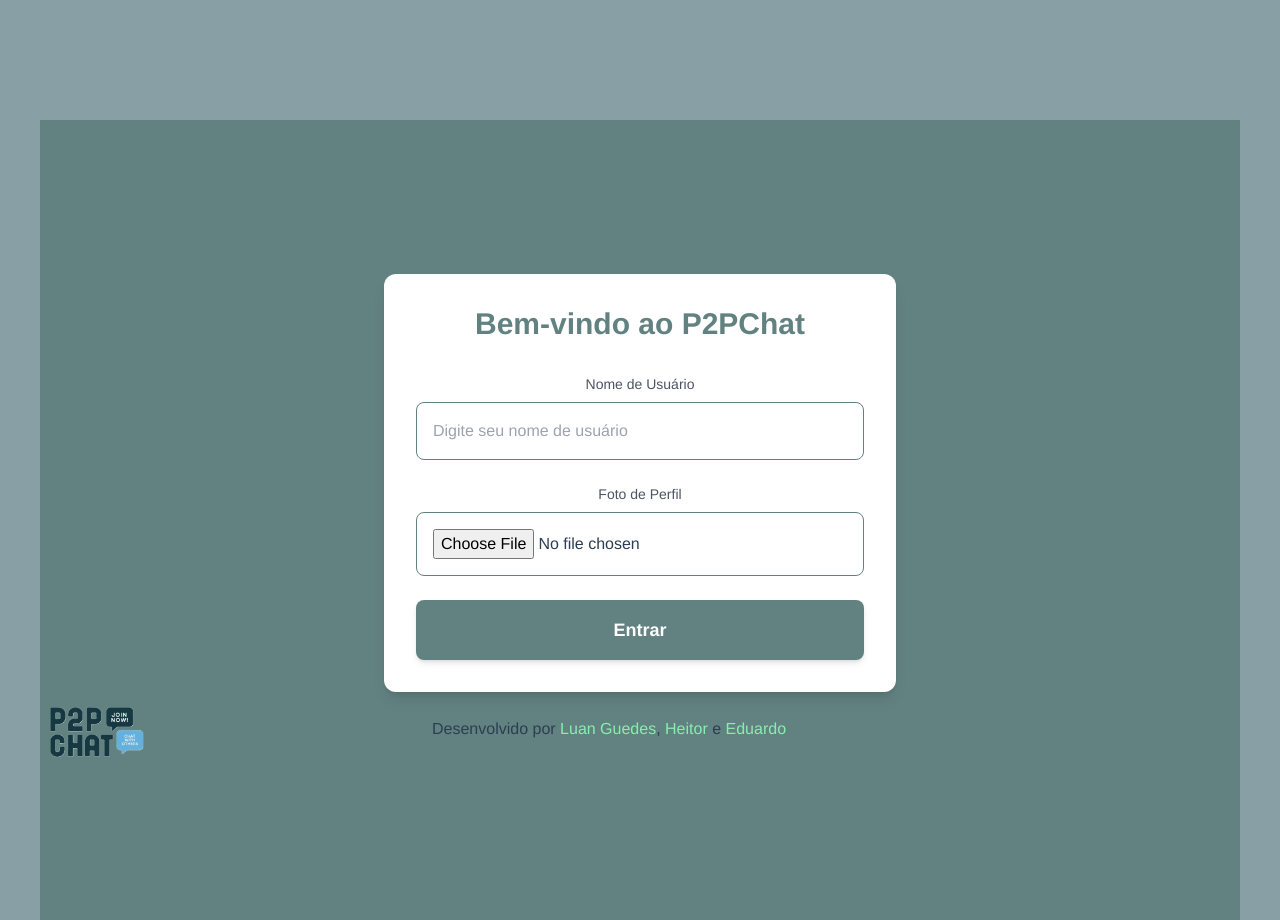
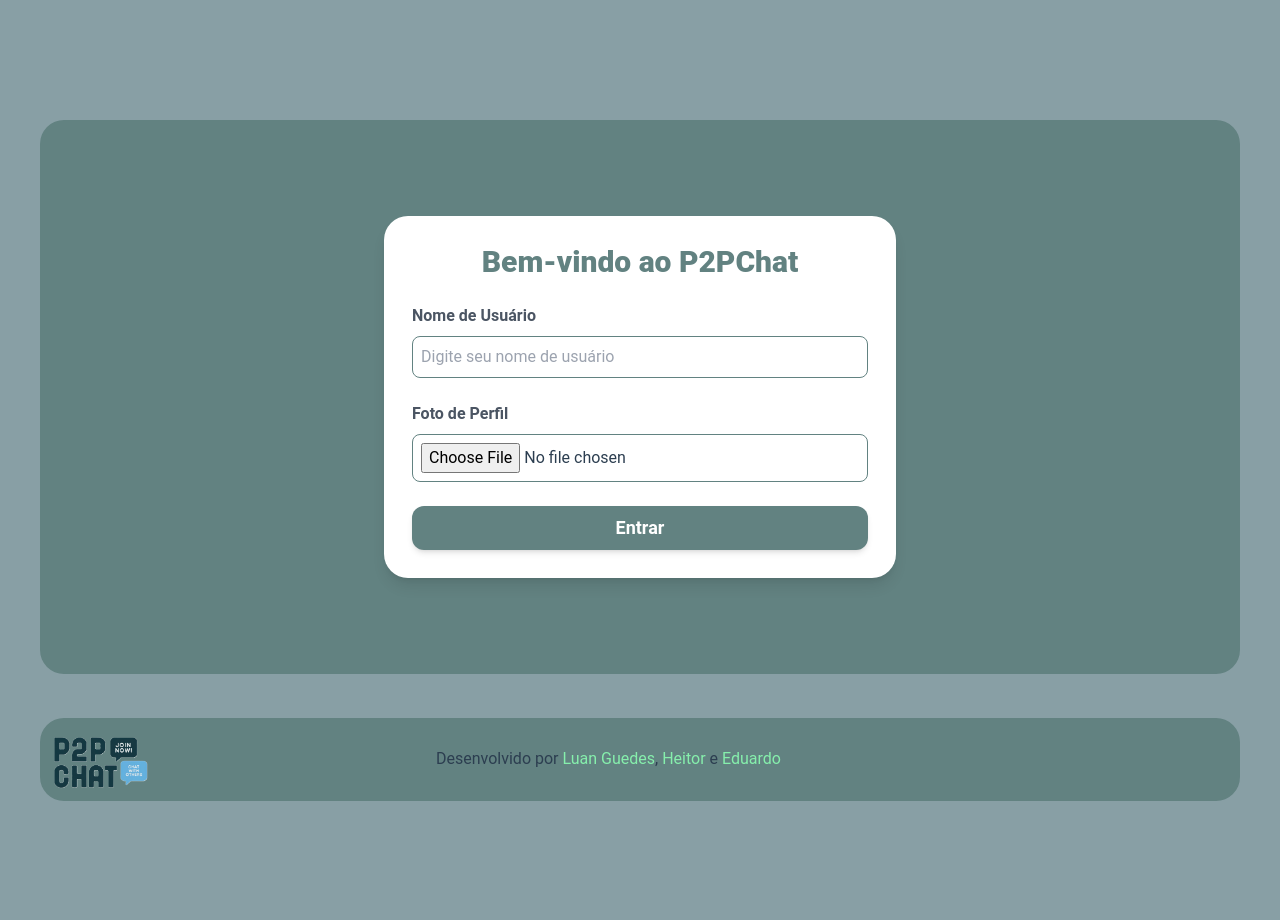
Before and after one commit to luanguedes7/P2PChat, a Vue app: page / in a window 1280 px wide. After the commit the page ends 817 px from the top, so only its background shows below. Built offline with nearby package versions, Linux system fonts and the light colour scheme.

Commit message:
Some interface's changes

```diff
--- a/src/App.vue
+++ b/src/App.vue
@@ -10,8 +10,7 @@
 
 <style>
 #app {
-  font-family: Avenir, Helvetica, Arial, sans-serif;
-  text-align: center;
+  font-family: 'Roboto', sans-serif;
   color: #2c3e50;
   margin-top: 60px;
 }
--- a/src/components/Chat.vue
+++ b/src/components/Chat.vue
@@ -14,9 +14,13 @@
     </div>
 
   </div>
-  <div class="w-full bg-[#628281] flex items-center justify-center mt-20">
+
+
+  <div class="mt-11 w-full bg-[#628281] rounded-3xl">
+      <!-- Footer Component -->
       <Footer />
   </div>
+
 </template>
 
 <script setup>
--- a/src/components/Login.vue
+++ b/src/components/Login.vue
@@ -1,41 +1,42 @@
 <template>
-  <div class="flex flex-col justify-center items-center min-h-screen bg-[#628281]">
-    <div class="w-full max-w-lg p-8 bg-white rounded-xl shadow-lg">
-      <h2 class="text-center text-3xl font-extrabold text-[#628281] mb-8">Bem-vindo ao P2PChat</h2>
+  <div class="flex flex-col justify-center items-center bg-[#628281] rounded-3xl py-24">
+    <div class="w-full max-w-lg p-7  bg-white rounded-3xl shadow-lg">
+      <h2 class="text-center text-3xl font-extrabold text-[#628281] mb-6">Bem-vindo ao P2PChat</h2>
       <form @submit.prevent="handleSubmit" class="space-y-6">
-        <div>
-          <label for="username" class="block text-sm font-medium text-gray-600">Nome de Usuário</label>
+        <div class="flex flex-col items-start">
+          <label for="username" class="block text-md text-gray-600 font-bold">Nome de Usuário</label>
           <input
             type="text"
             id="username"
             v-model="username"
             required
-            class="mt-2 w-full p-4 border border-[#628281] rounded-lg focus:outline-none focus:ring-2 focus:ring-[#628281] focus:border-transparent transition duration-200"
+            class="mt-2 w-full p-2 border border-[#628281] rounded-lg focus:outline-none focus:ring-2 focus:ring-[#628281] focus:border-transparent transition duration-200"
             placeholder="Digite seu nome de usuário"
           />
         </div>
-        <div>
-          <label for="profilePicture" class="block text-sm font-medium text-gray-600">Foto de Perfil</label>
+        <div class="flex flex-col items-start">
+          <label for="profilePicture" class="block text-md text-gray-600 font-bold">Foto de Perfil</label>
           <input
             type="file"
             id="profilePicture"
             @change="handleFileUpload"
             accept="image/*"
             required
-            class="mt-2 w-full p-4 border border-[#628281] rounded-lg focus:outline-none focus:ring-2 focus:ring-[#628281] focus:border-transparent transition duration-200"
+            class="mt-2 w-full p-2 border border-[#628281] rounded-lg focus:outline-none focus:ring-2 focus:ring-[#628281] focus:border-transparent transition duration-200"
           />
         </div>
         <button
           type="submit"
-          class="w-full py-4 mt-6 bg-[#628281] text-white text-lg font-semibold rounded-lg shadow-md hover:bg-[#506c67] focus:outline-none focus:ring-2 focus:ring-[#628281] transition duration-200"
+          class="w-full py-2 mt-6 bg-[#628281] text-white text-lg font-semibold rounded-xl shadow-md hover:bg-[#506c67] focus:outline-none focus:ring-2 focus:ring-[#628281] transition ease-linear duration-200"
         >
           Entrar
         </button>
       </form>
     </div>
-
-    <!-- Footer Component -->
-    <Footer />
+  </div>
+  <div class="mt-11 w-full bg-[#628281] rounded-3xl">
+      <!-- Footer Component -->
+      <Footer />
   </div>
 </template>
 
--- a/src/components/homeComponents/conversation.vue
+++ b/src/components/homeComponents/conversation.vue
@@ -3,11 +3,8 @@
     <div v-if="currentSection === 'conversa'">
 
       <!-- Header -->
-      <div class="bg-[#43655a] py-2 px-3 rounded-tr-xl flex justify-between">
-        <img :src="imageUrl" :alt="name" class="rounded-full w-9 h-9 ml-[365px]">
-        <div class="col-span-1 mt-1 cursor-pointer hover:bg-[#889fa5] text-white bg-[#628281] font-semibold p-1 rounded-lg transition-all duration-300 ease-linear">
-          <font-awesome-icon :icon="['fas', 'file']" class="mx-1" />
-        </div>
+      <div class="bg-[#43655a] py-2 px-3 rounded-tr-xl flex justify-center">
+          <img :src="imageUrl" :alt="name" class="rounded-full w-9 h-9">
       </div>
 
       <!-- Dynamic Content -->
@@ -22,9 +19,6 @@
               type="text"
               placeholder="Digite uma mensagem"
               class="font-medium p-1 bg-transparent text-[#43655a] placeholder-[#B0B3B8] focus:outline-none rounded-l-xl transition duration-500 ease-linear flex-grow">
-            <button class="mx-2"><font-awesome-icon :icon="['fas', 'file-export']" class="text-[#B0B3B8]" /></button>
-            <button class="mx-2"><font-awesome-icon :icon="['fas', 'video']" class="text-[#B0B3B8]" /></button>
-            <button class="ml-2 mr-3"><font-awesome-icon :icon="['fas', 'images']" class="text-[#B0B3B8]" /></button>
             <button type="submit" class="hidden"></button>
           </div>
         </form>
--- a/src/components/shared/footer.vue
+++ b/src/components/shared/footer.vue
@@ -1,5 +1,5 @@
 <template>
-    <div class="p-2 flex items-center w-[1200px]">
+    <div class="p-3 flex items-center w-[1200px] mb-4">
         <img src="../../assets/img/p2plogo.png" alt="p2plogo" class="w-24 mr-72">
         <div>
             <p>Desenvolvido por <a href="https://www.linkedin.com/in/luan--guedes" target="_blank" class="relative text-green-300 no-underline hover:underline hover:after:w-full after:absolute after:left-0 after:bottom-0 after:w-0 after:h-[2px] after:bg-green-300 after:transition-all after:duration-300">Luan Guedes</a>,
```
